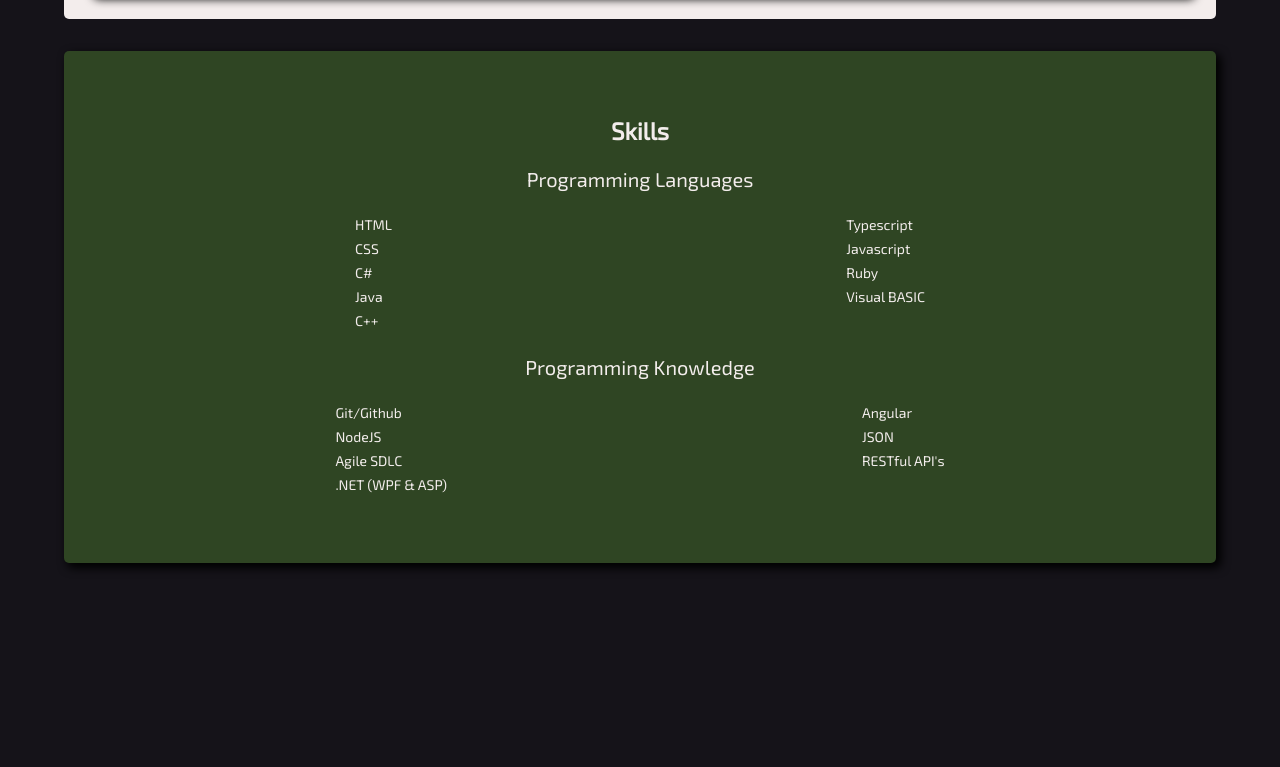
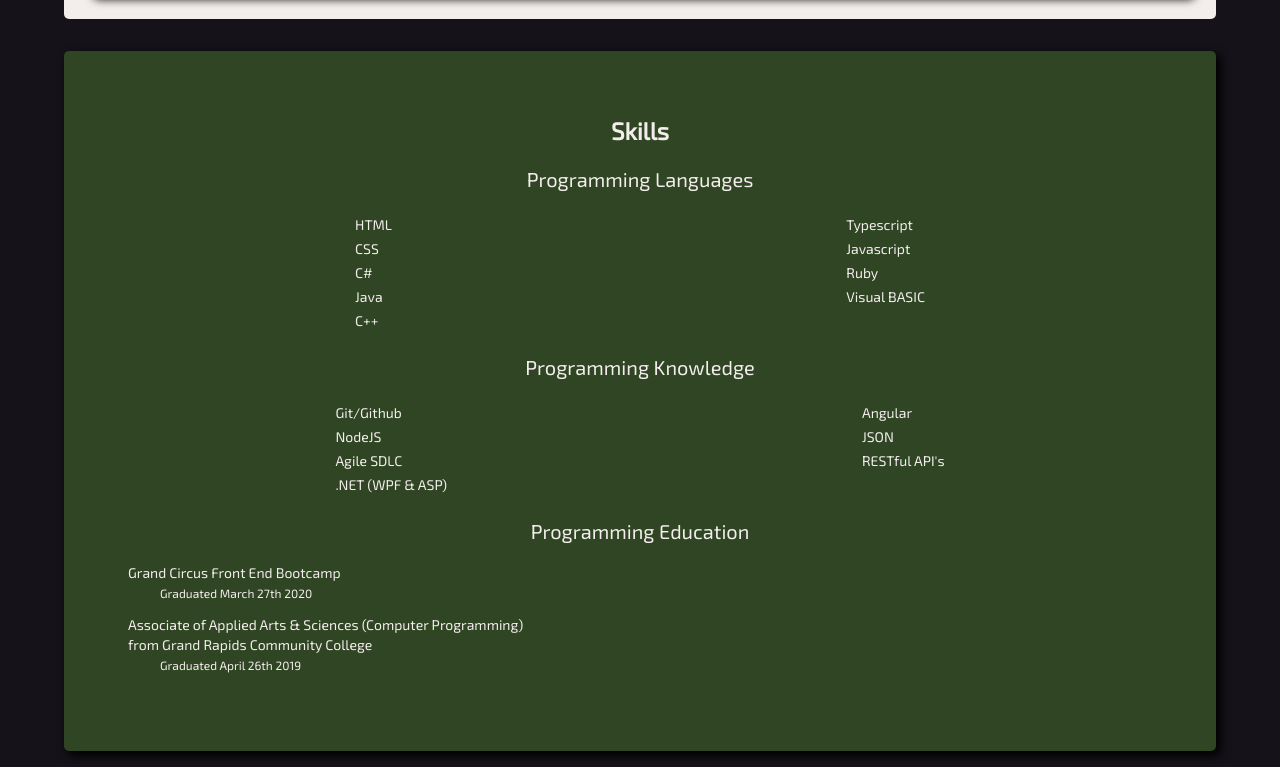
Before and after one commit to wayaway-jtm/portfolio-site, an Angular app: page / in a window 1280 px wide. Shown: the part 899-1666 px from the top of the page. Before the commit the page ends 1478 px from the top, so only its background shows below. Built offline with nearby package versions, Linux system fonts and the light colour scheme.

Commit message:
Added programming education section

```diff
--- a/src/app/home-route/home-route.component.css
+++ b/src/app/home-route/home-route.component.css
@@ -15,7 +15,7 @@
     max-width: 30vw;
 }
 
-/* ~~~~~ Information areas ~~~~~ */
+/* ~~~~~ Skills area ~~~~~ */
 div h2 {
     margin: 1rem 0;
 }
@@ -33,5 +33,13 @@ li {
 .col-lists {
     display: flex;
     justify-content: space-around;
-    /* padding: 0 10%; */
 }
+
+.training-name {
+    margin: 0;
+}
+
+.training-info {
+    font-size: 0.75rem;
+    padding-left: 2rem;
+}
--- a/src/app/home-route/home-route.component.html
+++ b/src/app/home-route/home-route.component.html
@@ -59,5 +59,19 @@
                 </ul>
             </section>
         </section>
+        <section id="programming-training">
+            <h2>Programming Education</h2>
+            <ul>
+                <li>
+                    <p class="training-name">Grand Circus Front End Bootcamp</p>
+                    <p class="training-info">Graduated March 27th 2020</p>
+                </li>
+                <li>
+                    <p class="training-name">Associate of Applied Arts & Sciences (Computer Programming)</p>
+                    <p class="training-name"><span class="small-txt" style="padding: 0;" >from</span> Grand Rapids Community College</p>
+                    <p class="training-info">Graduated April 26th 2019</p>
+                </li>
+            </ul>
+        </section>
     </div>
 </div>
```
